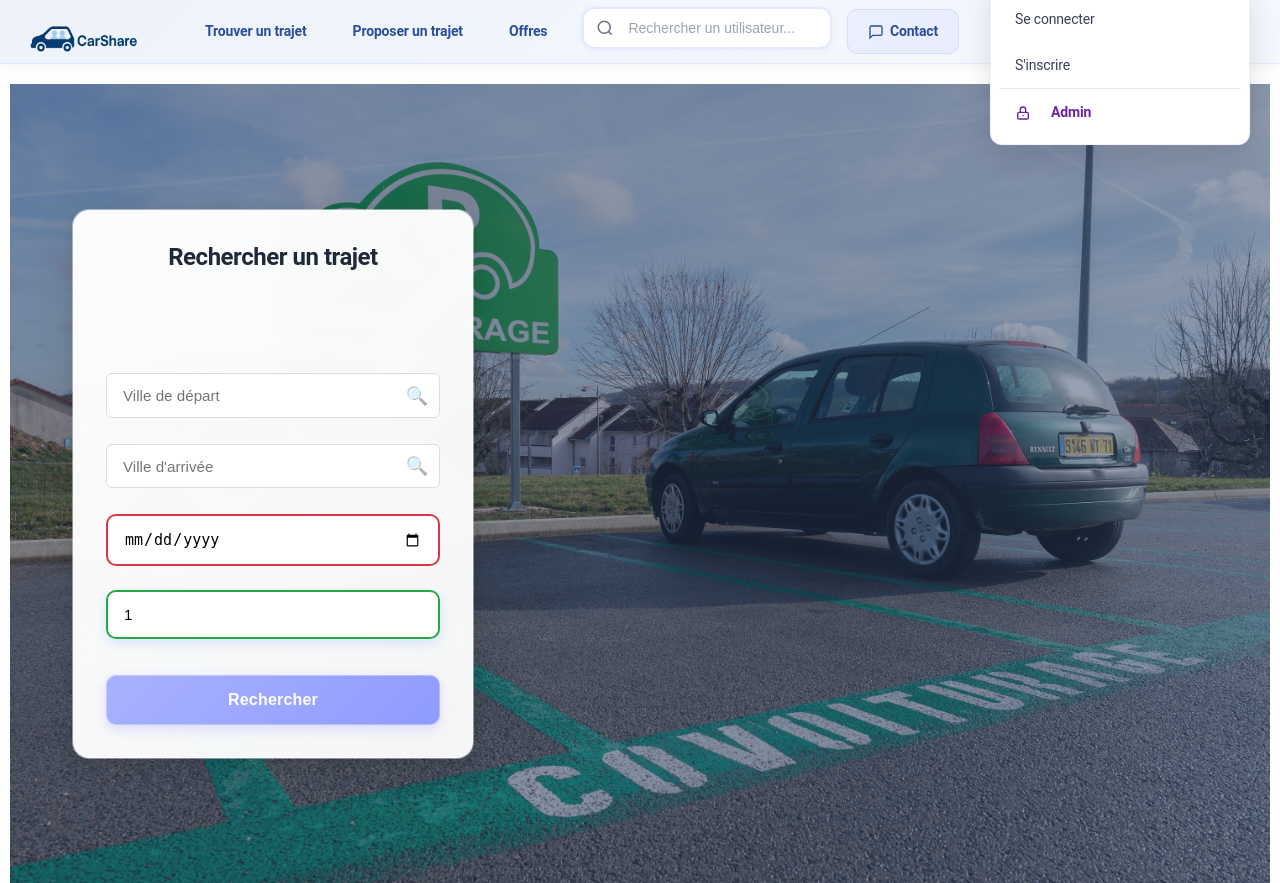
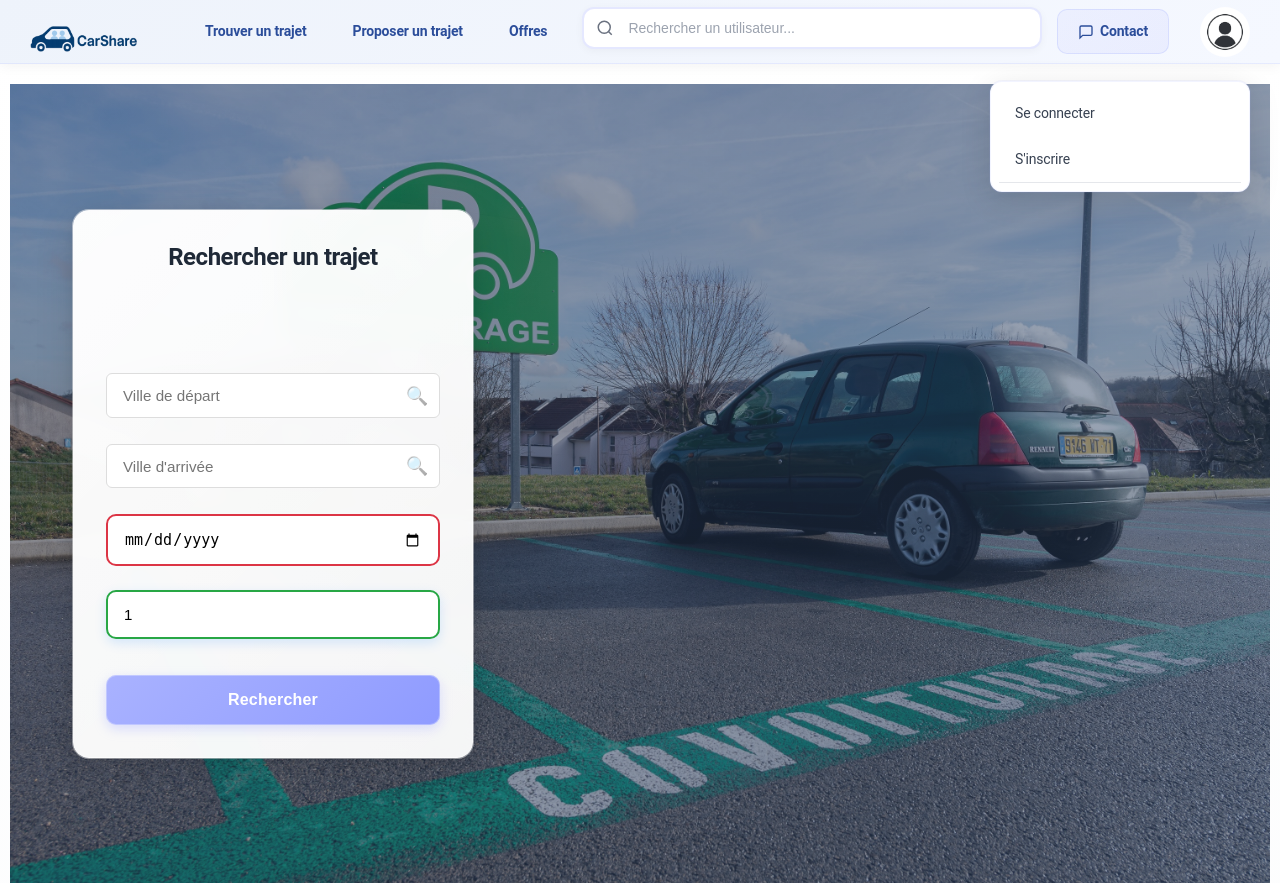
Before and after one commit to Lucass-Dev/CarShare, a PHP site: page /carshare_fusion/ in a window 1280 px wide, after a click that opens the changed part. Shown: the top 883 px of the page. Run offline with PHP 8.4, Linux system fonts and the light colour scheme; data comes from the database, SQL or seed files in the repository; some libraries are stand-ins or nearby versions.

Commit message:
fix menu header

```diff
--- a/assets/styles/header.css
+++ b/assets/styles/header.css
@@ -331,6 +331,7 @@ header {
     position: relative;
     display: inline-block !important;
     visibility: visible !important;
+    margin: 0;
 }
 
 .dropdown-toggle {
@@ -350,12 +351,11 @@ header {
     display: none;
     position: absolute;
     right: 0;
-    top: 100%;
-    margin-top: 12px;
+    top: calc(100% + 8px);
     background: white;
     min-width: 260px;
     box-shadow: 0 8px 32px rgba(0, 0, 0, 0.12), 0 0 0 1px rgba(169, 178, 255, 0.1);
-    z-index: 10001;
+    z-index: 1000001;
     list-style: none;
     padding: 8px;
     border-radius: 12px;
@@ -364,11 +364,24 @@ header {
     overflow-y: auto;
     overflow-x: hidden;
     backdrop-filter: blur(10px);
+    opacity: 0;
+    transform: translateY(-8px);
+    transition: all 0.2s cubic-bezier(0.4, 0, 0.2, 1);
+    pointer-events: none;
 }
 
-/* Visible state - controlled by JavaScript */
 .dropdown-menu.show {
     display: block;
+    opacity: 1;
+    transform: translateY(0);
+    pointer-events: auto;
+}
+
+.dropdown-menu.hide {
+    display: block;
+    opacity: 0;
+    transform: translateY(-8px);
+    pointer-events: none;
 }
 
 .dropdown-header {
@@ -403,12 +416,23 @@ header {
     transition: all 0.2s ease;
     font-size: 14px;
     position: relative;
+    border-radius: 6px;
 }
 
 .dropdown-menu li a:hover {
     background: linear-gradient(135deg, rgba(169, 178, 255, 0.1) 0%, rgba(143, 155, 255, 0.1) 100%);
     color: #2b4d9a;
     padding-left: 20px;
+}
+
+.dropdown-menu li a svg {
+    flex-shrink: 0;
+    stroke: currentColor;
+}
+
+.dropdown-menu li a i {
+    font-style: normal;
+    font-size: 18px;
 }
 
 /* Notification Badge */
@@ -440,16 +464,6 @@ header {
     }
 }
 
-.dropdown-menu li a svg {
-    flex-shrink: 0;
-    stroke: currentColor;
-}
-
-.dropdown-menu li a i {
-    font-style: normal;
-    font-size: 18px;
-}
-
 /* Responsive */
 @media (max-width: 1024px) {
     header {
@@ -474,6 +488,7 @@ header {
     .dropdown-menu {
         right: 0;
         min-width: 220px;
+        top: calc(100% + 8px);
     }
 }
 
@@ -520,6 +535,7 @@ header {
         right: 0;
         min-width: 200px;
         font-size: 14px;
+        top: calc(100% + 8px);
     }
 
     .dropdown-menu li a {
@@ -596,6 +612,7 @@ header {
         right: 0;
         min-width: 180px;
         font-size: 13px;
+        top: calc(100% + 8px);
     }
 
     .dropdown-menu li a {
--- a/assets/styles/home.css
+++ b/assets/styles/home.css
@@ -242,11 +242,6 @@ a {
     color: #ffc107;
 }
 
-/* Dropdown menu */
-.dropdown-menu {
-    position: relative;
-}
-
 .menu-toggle {
     background: none;
     border: none;
--- a/view/components/Header.php
+++ b/view/components/Header.php
@@ -114,12 +114,6 @@ if ($isLoggedIn && $userId && !$isAdmin) {
                     <li><a href="?action=login&return_url=<?= urlencode('?action=' . ($action ?? 'home')) ?>">Se connecter</a></li>
                     <li><a href="?action=register">S'inscrire</a></li>
                     <li class="dropdown-divider"></li>
-                    <li><a href="?action=admin_login" style="color: #6b21a8; font-weight: 600;">
-                        <svg style="width: 16px; height: 16px; display: inline-block; vertical-align: middle; margin-right: 8px;" viewBox="0 0 24 24" fill="none" stroke="currentColor" stroke-width="2">
-                            <path d="M12 15v2m-6 4h12a2 2 0 002-2v-6a2 2 0 00-2-2H6a2 2 0 00-2 2v6a2 2 0 002 2zm10-10V7a4 4 0 00-8 0v4h8z"/>
-                        </svg>
-                        Admin
-                    </a></li>
                 </ul>
             <?php endif; ?>
         </div>
```
